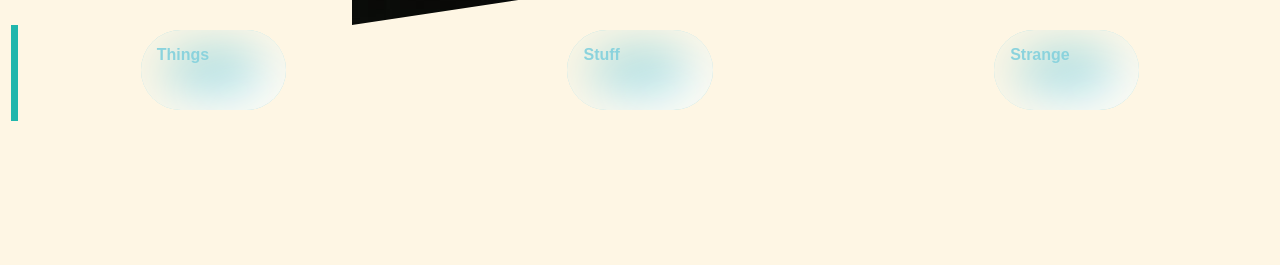
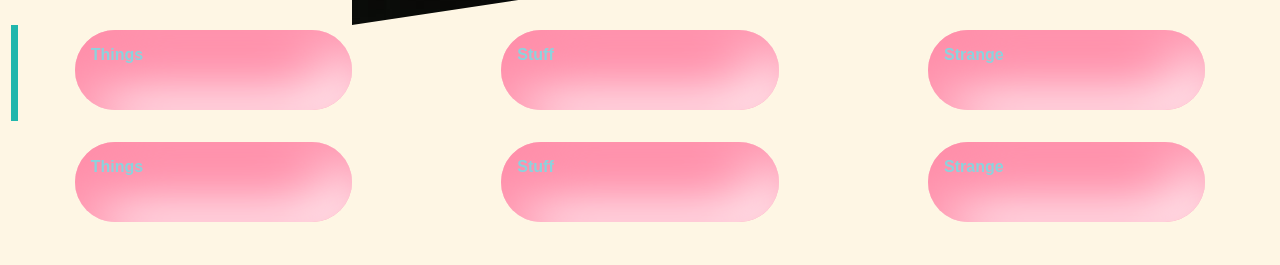
Before and after one commit to Gomezzzer/gomez, a plain HTML site: page index.html in a window 1280 px wide. Shown: the part 535-800 px from the top of the page. Drawn offline with nearby package versions, Linux system fonts and the light colour scheme; files whose address does not match are found by name.

Commit message:
pink spheres

```diff
--- a/css/styles.css
+++ b/css/styles.css
@@ -200,10 +200,10 @@ h1 {
 .box {
     padding-top: 5rem;
     margin-top: 2rem;
-    width: 34%;
+    width: 65%;
     border-radius: 50px;
-    background: #8bd3dd;
-    box-shadow: inset 20px 20px 60px #fef6e4,
+    background: #ff8ba7;
+    box-shadow: inset 20px 20px 60px #ff8ba7,
                 inset -20px -20px 60px #ffffff;
 }
 .box-section {
@@ -319,4 +319,11 @@ h1 {
         -webkit-text-fill-color: transparent;
         padding-top: 0rem;
     }
+
   }
+
+  @media (min-width: 820px) {
+     .footer {
+        padding-top: 10rem;
+     }
+  }
--- a/index.html
+++ b/index.html
@@ -105,6 +105,24 @@
     </h1>
 </div>
 
+<div class="box">
+    <h1>
+     Things
+    </h1>
+</div>
+
+<div class="box">
+    <h1>
+        Stuff
+    </h1>
+</div>
+
+<div class="box">
+    <h1>
+        Strange
+    </h1>
+</div>
+
 </section>
 
 
```
